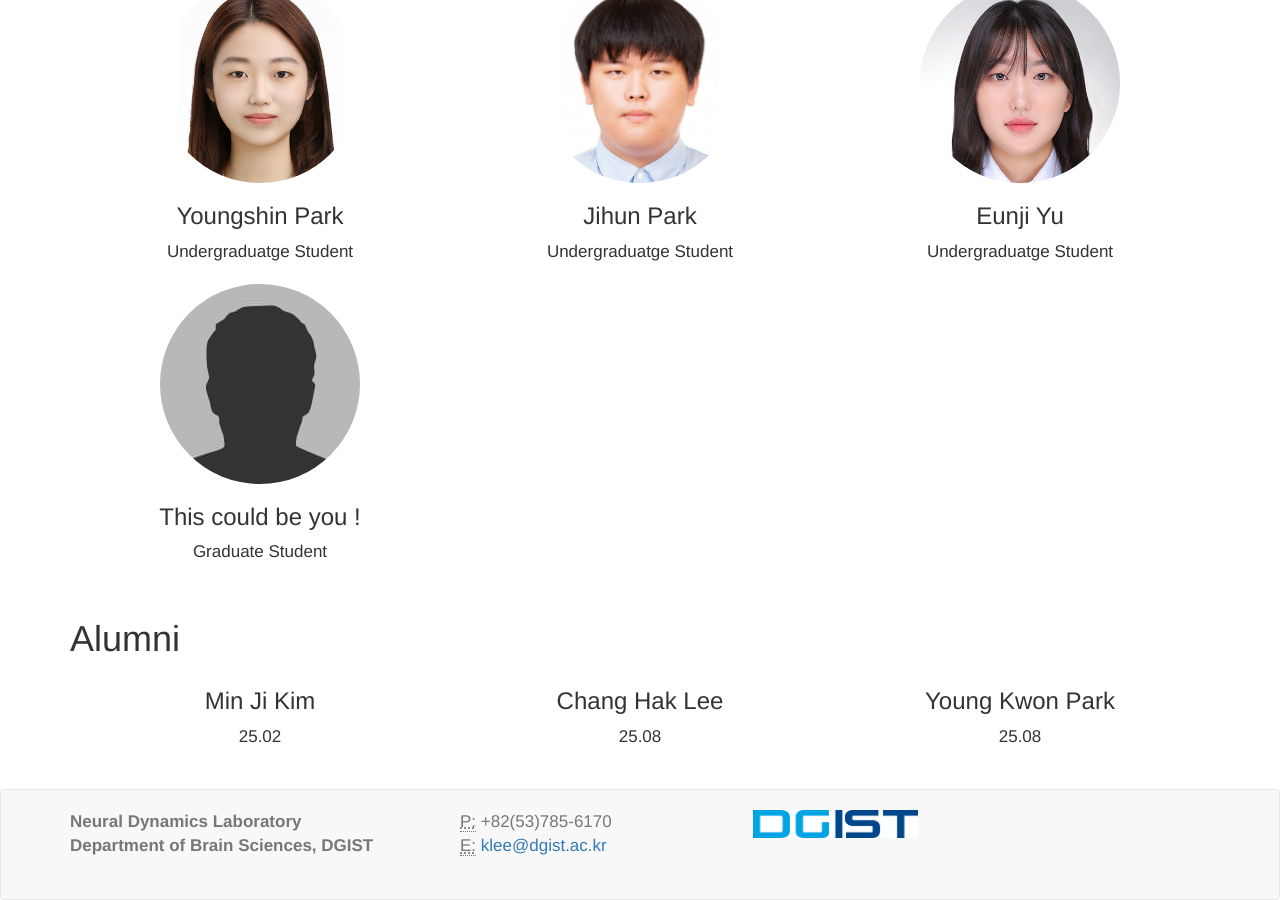
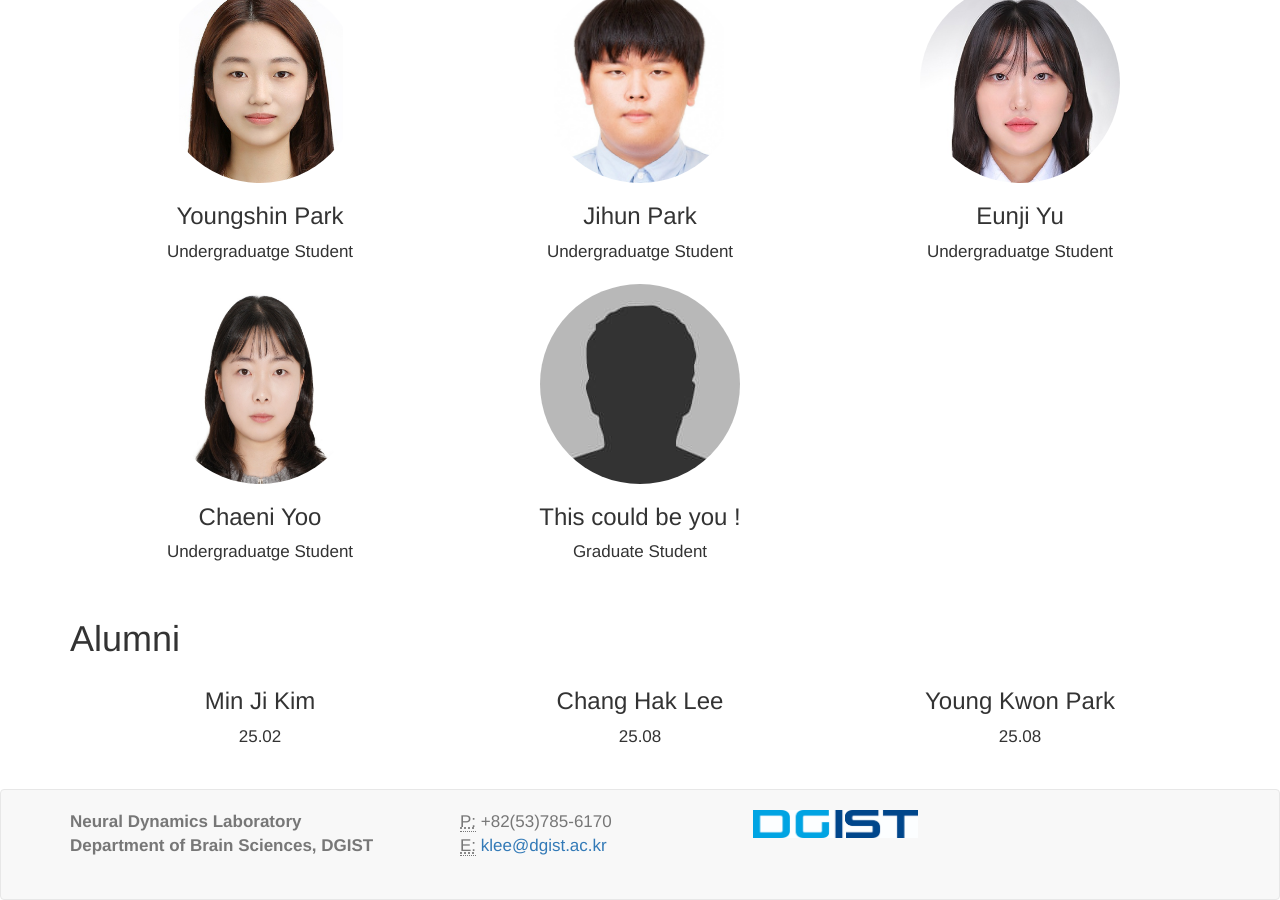
Before and after one commit to kleelab/kleelab.github.io, a Jekyll site: the page built from people.html, in a window 1280 px wide and 900 px high, scrolled down 773 px. Built offline with Jekyll 4.4.1, drawn with Linux system fonts in a browser that asks for light colours; nearby versions of some CDN libraries; a style sheet for code colours, icons or effects is not loaded.

Commit message:
Update people.yml

```diff
--- a/_data/people.yml
+++ b/_data/people.yml
@@ -36,6 +36,10 @@
   role: Undergraduatge Student
   photo: "/images/Eunji Yu.jpg"
 
+- name: Chaeni Yoo
+  role: Undergraduatge Student
+  photo: "/images/Chaeni Yoo.jpg"
+
 - name: "This could be you !"
   role: Graduate Student
   photo: "/images/Rock.jpg"
```
